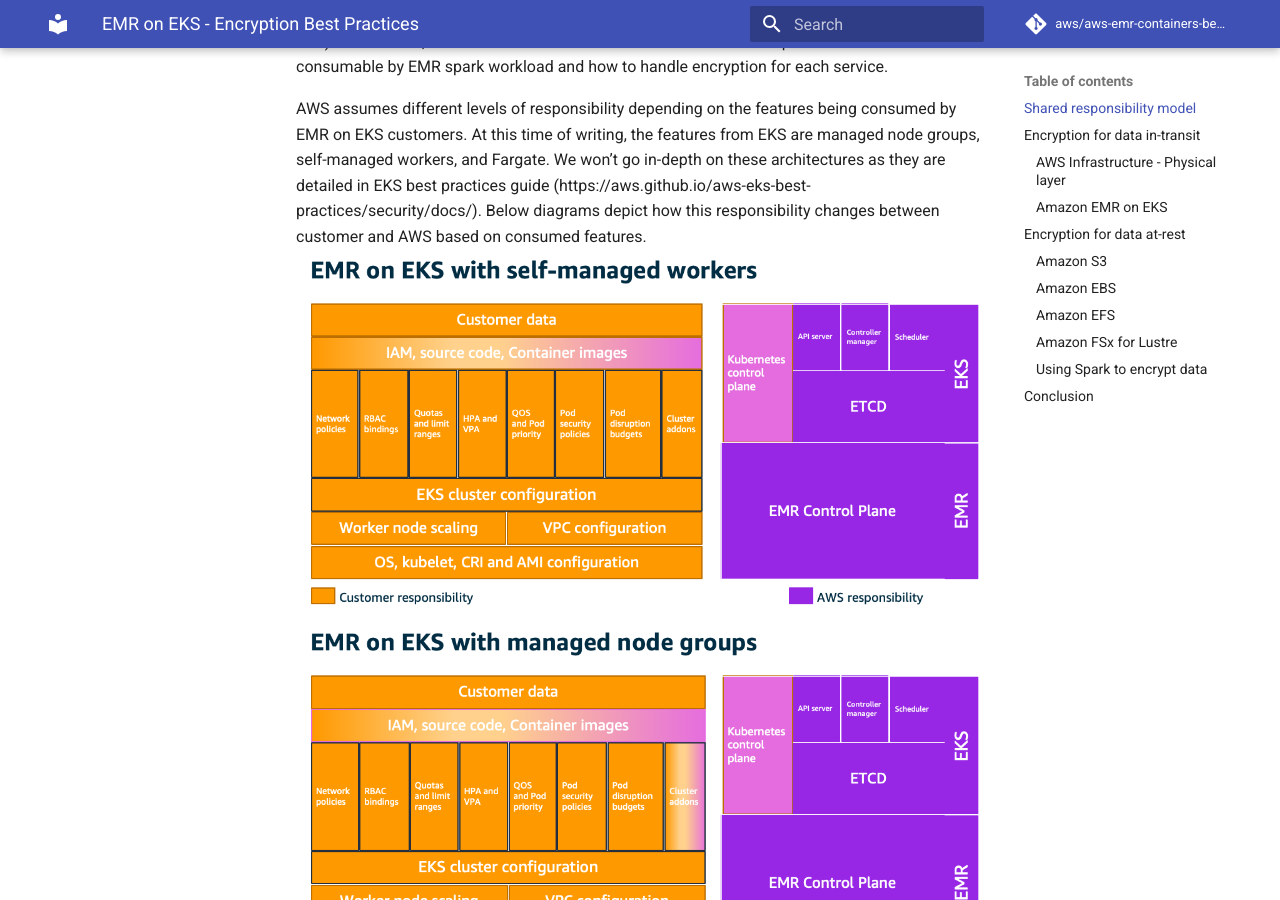
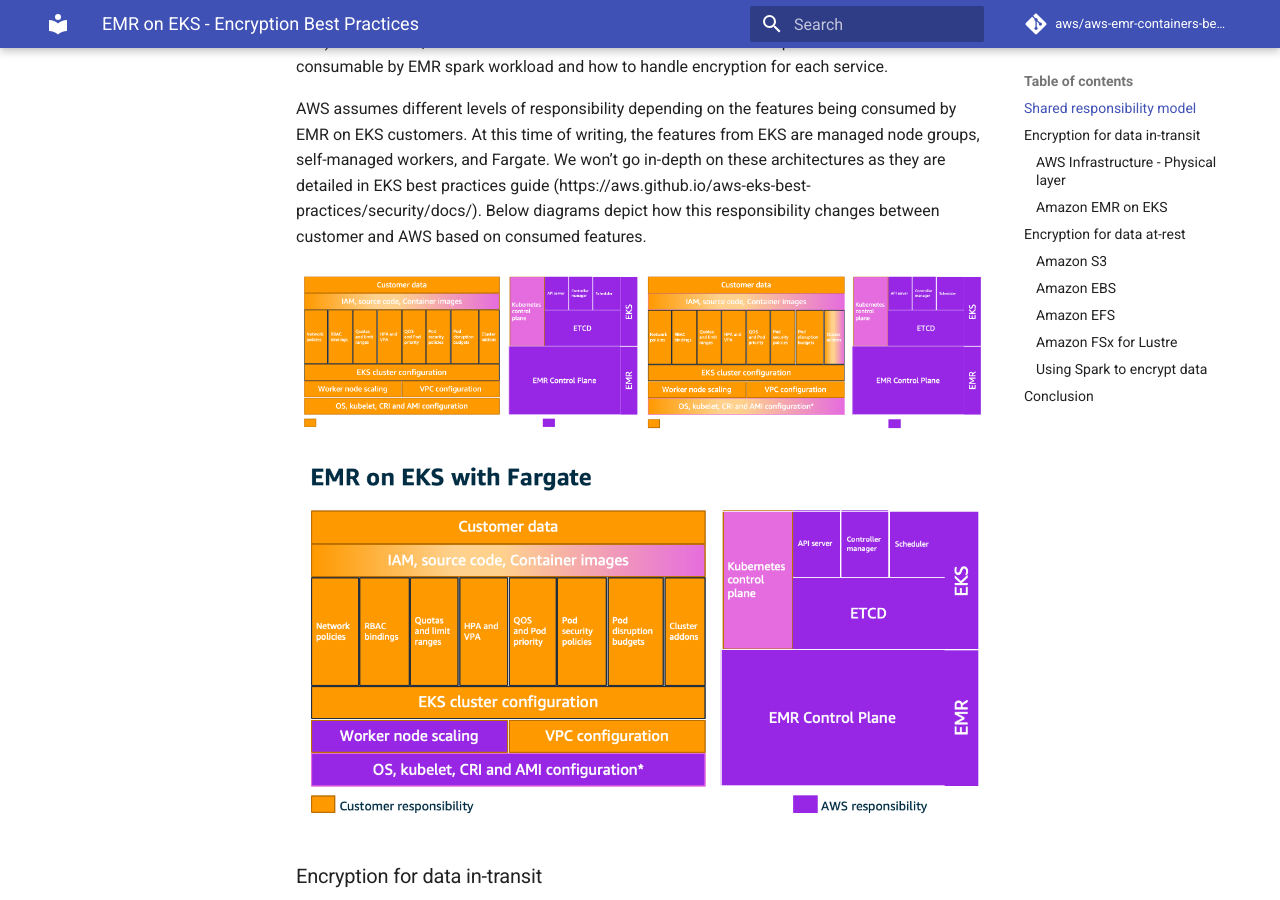
Before and after one commit to aws/aws-emr-containers-best-practices, an MkDocs documentation site: the page built from content/security/docs/spark/encryption.md, in a window 1280 px wide and 900 px high, scrolled down 934 px. Built offline with MkDocs 1.6.1 and Material for MkDocs 9.7.7, drawn with Linux system fonts in a browser that asks for light colours; comment, search, counter and statistics services are not loaded.

Commit message:
minor changes to encryption doc

```diff
--- a/content/security/docs/spark/encryption.md
+++ b/content/security/docs/spark/encryption.md
@@ -10,7 +10,7 @@
 EMR on EKS provides simple way to run spark jobs on top of EKS clusters. The architecture itself is loosely coupled and is abstracted from customers so that they can run secure environment for running spark applications. Because EMR on EKS uses combination of two services (EMR and EKS) at a minimal, we will cover how EKS enables infrastructure components that are consumable by EMR spark workload and how to handle encryption for each service.
 
 AWS assumes different levels of responsibility depending on the features being consumed by EMR on EKS customers. At this time of writing, the features from EKS are managed node groups, self-managed workers, and Fargate. We won’t go in-depth on these architectures as they are detailed in EKS best practices guide (https://aws.github.io/aws-eks-best-practices/security/docs/). Below diagrams depict how this responsibility changes between customer and AWS based on consumed features.
-![](../resources/images/emr-on-eks-self-managed.png) ![](../resources/images/emr-on-eks-managed.png)
+![](../resources/images/emr-on-eks-self-and-managed.png)
 
 ![](../resources/images/emr-on-eks-fargate.png)
 
```
Also changed, not shown: content/security/docs/resources/images/emr-on-eks-managed.png (deleted), content/security/docs/resources/images/emr-on-eks-self-and-managed.png (added), content/security/docs/resources/images/emr-on-eks-self-managed.png (deleted).
